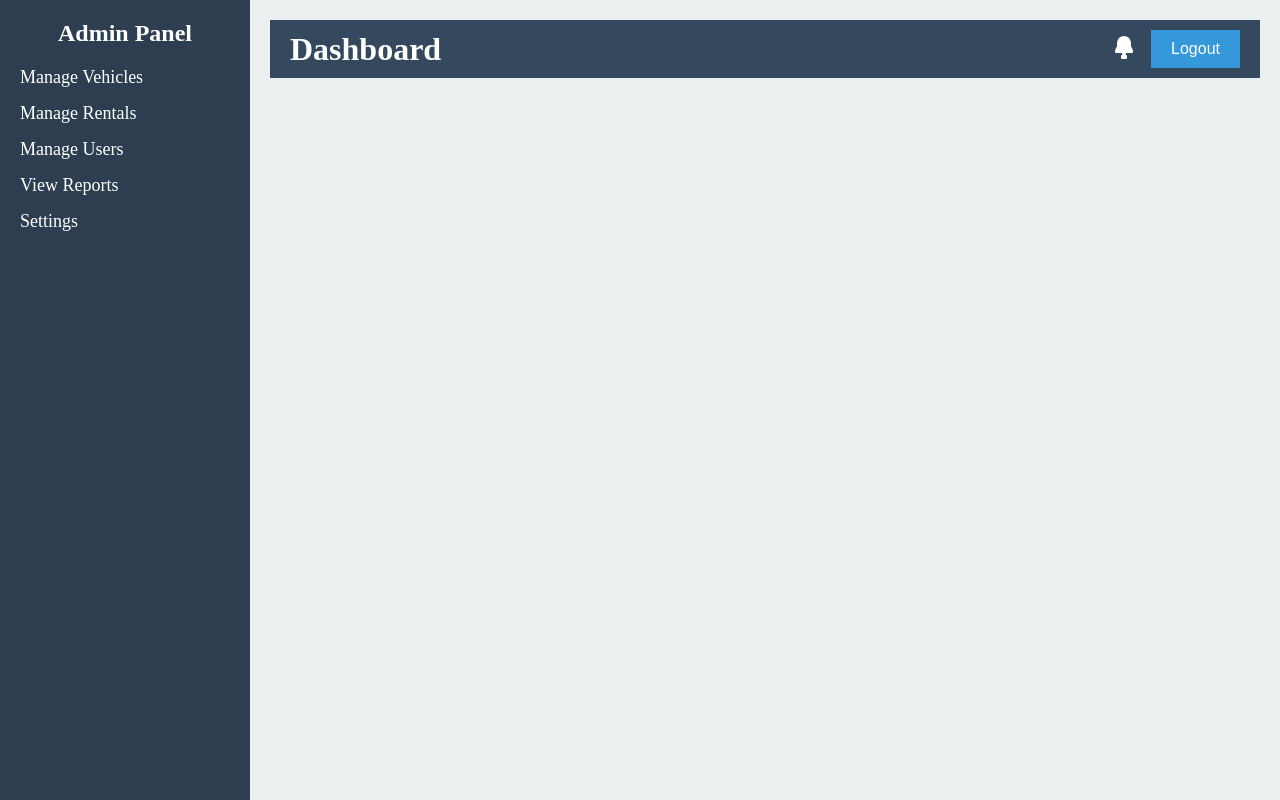
After one commit to rawbeen10/twoWheelerRental, a PHP site: page /twoWheelerRental/admin/Layout/admin_dashboard.php in a window 1280 px wide. The commit adds this page. Run offline with PHP 8.4, Linux system fonts and the light colour scheme.

Commit message:
vechile manage and database

```diff
--- /dev/null
+++ b/admin/Layout/admin_dashboard.css
@@ -0,0 +1,153 @@
+/* General Styling */
+* {
+    margin: 0;
+    padding: 0;
+    box-sizing: border-box;
+}
+
+/* Container */
+.container {
+    display: flex;
+}
+
+/* Sidebar */
+.sidebar {
+    width: 250px;
+    background-color: #2c3e50;
+    color: white;
+    padding: 20px;
+    height: 100vh;
+}
+
+.sidebar .logo {
+    text-align: center;
+    margin-bottom: 20px;
+}
+
+.sidebar ul {
+    list-style: none;
+    padding-left: 0;
+}
+
+.sidebar ul li {
+    margin-bottom: 15px;
+}
+
+.sidebar ul li a {
+    text-decoration: none;
+    color: white;
+    font-size: 18px;
+}
+
+.sidebar ul li a:hover {
+    color: #3498db;
+}
+
+/* Main Content */
+.main-content {
+    flex: 1;
+    padding: 20px;
+    background-color: #ecf0f1;
+}
+
+/* Navbar */
+/* Navbar */
+.navbar {
+    display: flex;
+    justify-content: space-between;
+    align-items: center;
+    background-color: #34495e;
+    color: white;
+    padding: 10px 20px;
+}
+
+/* Notification Button */
+#notification-btn {
+    background: none;
+    border: none;
+    cursor: pointer;
+    padding: 5px;
+    position: relative;
+    transition: transform 0.2s ease, color 0.2s ease;
+}
+
+/* SVG Icon */
+#notification-btn svg {
+    width: 24px;
+    height: 24px;
+    fill: white;
+    transition: fill 0.2s ease;
+}
+
+/* Hover Effect */
+#notification-btn:hover {
+    transform: scale(1.1);  /* Slightly enlarge the button */
+}
+
+#notification-btn:hover svg {
+    fill: #f39c12;  /* Change icon color on hover */
+}
+
+/* Notification Badge */
+#notification-btn .badge {
+    position: absolute;
+    top: -5px;
+    right: -5px;
+    background-color: red;
+    color: white;
+    font-size: 12px;
+    border-radius: 50%;
+    padding: 2px 5px;
+    transition: background-color 0.2s ease;
+}
+
+/* Change badge color on hover */
+#notification-btn:hover .badge {
+    background-color: #e74c3c;  /* Slightly darker red on hover */
+}
+
+.navbar .left h1 {
+    margin: 0;
+}
+
+.navbar .right {
+    display: flex;
+    align-items: center;
+}
+
+.navbar .right button {
+    background-color: #3498db;
+    border: none;
+    color: white;
+    font-size: 16px;
+    padding: 10px 20px;
+    margin-left: 10px;
+    cursor: pointer;
+}
+
+.navbar .right button:hover {
+    background-color: #2980b9;
+}
+
+/* Content Section */
+.content {
+    margin-top: 20px;
+    font-size: 18px;
+}
+
+/* Make it responsive */
+@media screen and (max-width: 768px) {
+    .container {
+        flex-direction: column;
+    }
+
+    .sidebar {
+        width: 100%;
+        height: auto;
+        position: relative;
+    }
+
+    .main-content {
+        padding: 10px;
+    }
+}
--- /dev/null
+++ b/admin/Layout/admin_dashboard.php
@@ -0,0 +1,57 @@
+<?php
+
+?>
+<!DOCTYPE html>
+<html lang="en">
+<head>
+    <meta charset="UTF-8">
+    <meta name="viewport" content="width=device-width, initial-scale=1.0">
+    <title>Admin Dashboard</title>
+    <link rel="stylesheet" href="admin_dashboard.css">
+</head>
+<body>
+    <div class="container">
+
+        <div class="sidebar">
+            <div class="logo">
+                <h2>Admin Panel</h2>
+            </div>
+            <ul>
+            <li><a href="http://localhost/twoWheelerRental/admin/script/manage_vehicle.php">Manage Vehicles</a></li>
+                <li><a href="#">Manage Rentals</a></li>
+                <li><a href="#">Manage Users</a></li>
+                <li><a href="#">View Reports</a></li>
+                <li><a href="#">Settings</a></li>
+            </ul>
+        </div>
+
+
+        <div class="main-content">
+
+            <div class="navbar">
+    <div class="left">
+        <h1>Dashboard</h1>
+    </div>
+    <div class="right">
+
+        <button id="notification-btn">
+
+            <svg xmlns="http://www.w3.org/2000/svg" viewBox="0 0 24 24" width="24" height="24" fill="none" stroke="currentColor" stroke-width="2" stroke-linecap="round" stroke-linejoin="round" class="feather feather-bell">
+                <path d="M18 8a6 6 0 0 0-12 0v4a6 6 0 0 0-2 4v1h16v-1a6 6 0 0 0-2-4V8z"></path>
+                <path d="M13 17h-2v2h2v-2z"></path>
+                <path d="M10 21h4v2H10z"></path>
+            </svg>
+        </button>
+
+        <button id="logout-btn" onclick="window.location.href='login.php'">Logout</button>
+    </div>
+</div>
+
+            <div class="content">
+
+
+            </div>
+        </div>
+    </div>
+</body>
+</html>
```
Also changed, not shown: admin/script/add_vehicle.php (added, +94 -0 lines), admin/script/db_connect.php (added, +15 -0 lines), admin/script/manage_vehicle.php (added, +70 -0 lines), admin/styles/manage_vehicles.css (added, +156 -0 lines), login.php (+15 -47 lines), rent.php (+39 -59 lines), admin/uploads/1731411510_pulsar.jpg (added), admin/uploads/1731411625_pulsar.jpg (added), admin/uploads/1731411644_poem.jpg (added), admin/uploads/1731411731_poem.jpg (added), admin/uploads/1731411758_ok.png (added), admin/uploads/1731411939_pulsar.jpg (added), admin/uploads/1731412121_pulsar.jpg (added), admin/uploads/1731412376_ok.png (added), 2 more files.
